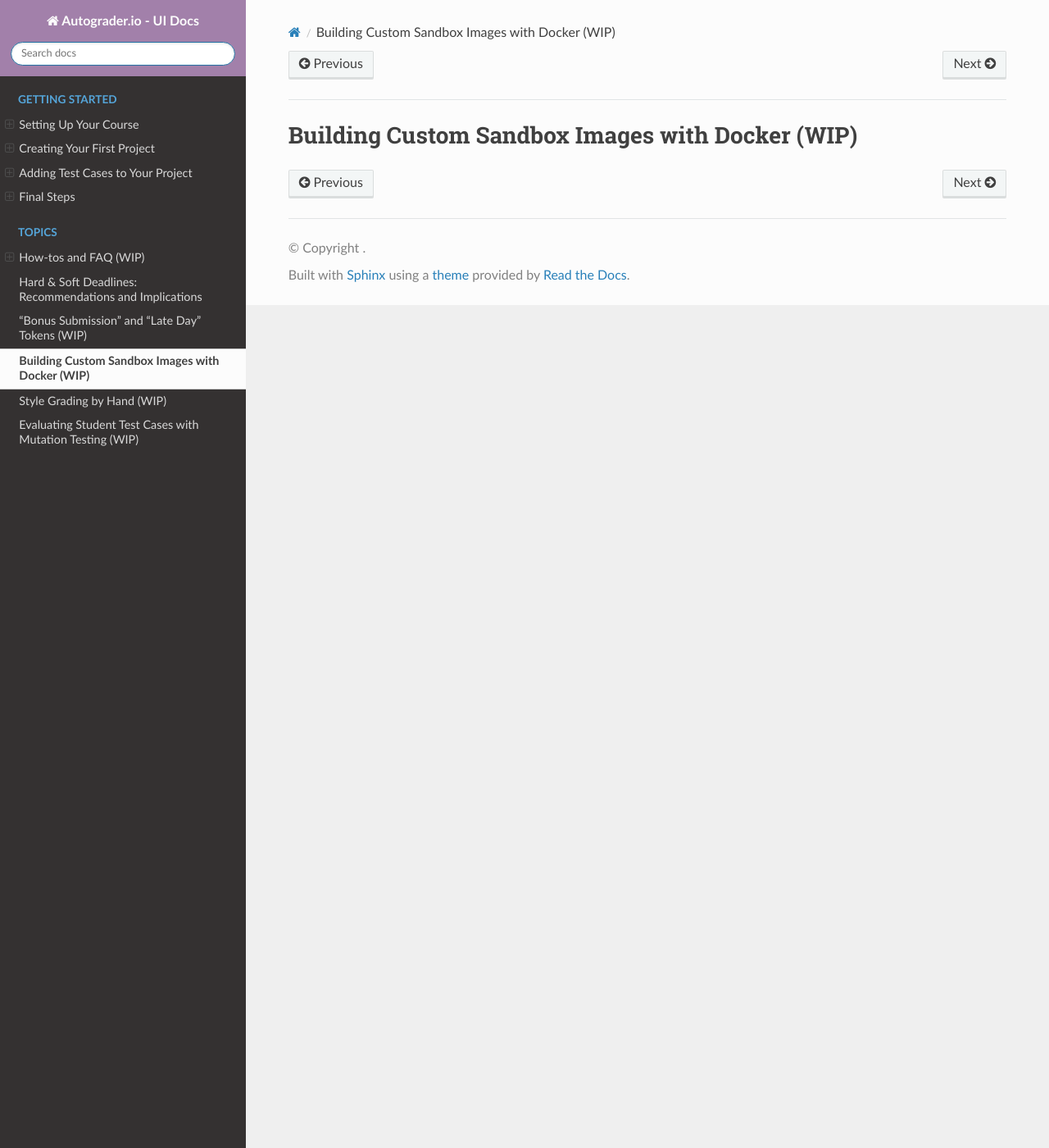
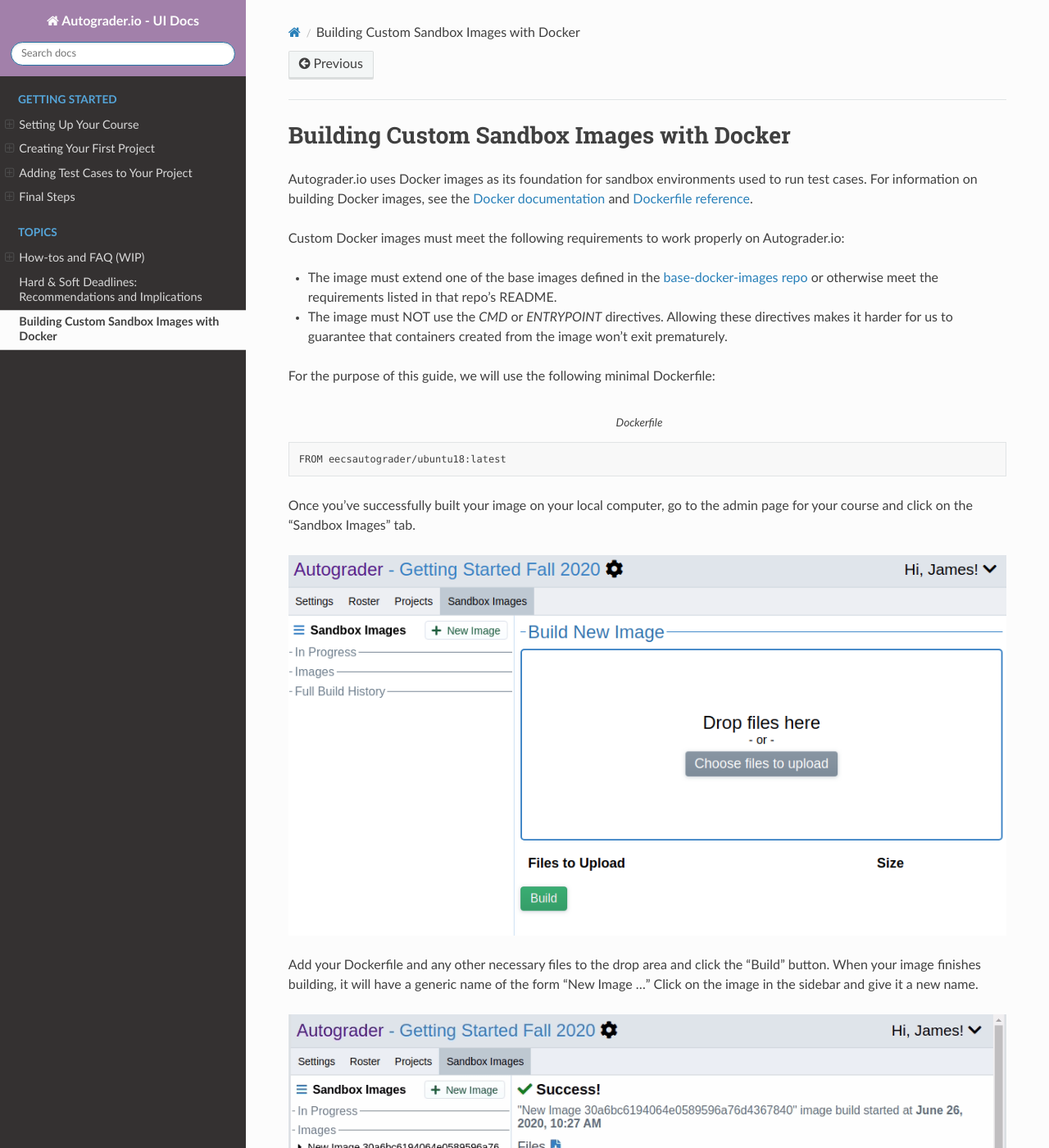
Before and after one commit to eecs-autograder/autograder.io, a Sphinx documentation site: the page built from docs/topics/custom_sandbox_images.rst, in a window 1280 px wide and 1400 px high. Shown: the whole window at 82% size. Built offline with Sphinx 7.4.7 and the Read the Docs theme 2.0.0, drawn with Linux system fonts in a browser that asks for light colours; some of the changed text lies outside the part shown.

Commit message:
Added custom sandbox image instructions.

```diff
--- a/docs/index.rst
+++ b/docs/index.rst
@@ -33,7 +33,7 @@
 
     how_tos
     topics/hard_and_soft_deadlines
-    topics/bonus_submissions_and_late_days
     topics/custom_sandbox_images
-    topics/handgrading
-    topics/mutation_testing
+..    topics/bonus_submissions_and_late_days
+..    topics/handgrading
+..    topics/mutation_testing
--- a/docs/topics/bonus_submissions_and_late_days.rst
+++ /dev/null
@@ -1,2 +0,0 @@
-"Bonus Submission" and "Late Day" Tokens (WIP)
-==============================================
--- a/docs/topics/custom_sandbox_images.rst
+++ b/docs/topics/custom_sandbox_images.rst
@@ -1,2 +1,45 @@
-Building Custom Sandbox Images with Docker (WIP)
-================================================
+Building Custom Sandbox Images with Docker
+==========================================
+Autograder.io uses Docker images as its foundation for sandbox environments
+used to run test cases. For information on building Docker images,
+see the `Docker documentation <https://docs.docker.com/get-started/>`_ and
+`Dockerfile reference <https://docs.docker.com/engine/reference/builder/>`_.
+
+Custom Docker images must meet the following requirements to work properly
+on Autograder.io:
+
+* The image must extend one of the base images defined in the
+  `base-docker-images repo <https://github.com/eecs-autograder/base-docker-images>`_
+  or otherwise meet the requirements listed in that repo's README.
+* The image must NOT use the `CMD` or `ENTRYPOINT` directives. Allowing these
+  directives makes it harder for us to guarantee that containers created from
+  the image won't exit prematurely.
+
+For the purpose of this guide, we will use the following minimal Dockerfile:
+
+.. code-block:: none
+    :caption: Dockerfile
+
+    FROM eecsautograder/ubuntu18:latest
+
+
+Once you've successfully built your image on your local computer, go to the
+admin page for your course and click on the "Sandbox Images" tab.
+
+.. image:: /pics/topics/custom_sandbox_images/sandbox_images_tab.png
+
+Add your Dockerfile and any other necessary files to the drop area and click
+the "Build" button. When your image finishes building, it will have a generic
+name of the form "New Image ..." Click on the image in the sidebar and give it
+a new name.
+
+.. image:: /pics/topics/custom_sandbox_images/rename_image.gif
+
+To rebuild an image, click on the image name in the sidebar and scroll down to
+the "Rebuild ..." section. Upload your files and click "Rebuild."
+
+To use the new image in a test suite, navigate to the admin page for your
+project. Under the "Test Cases" tab, select the test suite you want to use the
+image with and select the image in the "Sandbox environment" dropdown.
+
+.. image:: /pics/topics/custom_sandbox_images/use_custom_image.gif
--- a/docs/topics/handgrading.rst
+++ /dev/null
@@ -1,2 +0,0 @@
-Style Grading by Hand (WIP)
-===========================
--- a/docs/topics/mutation_testing.rst
+++ /dev/null
@@ -1,2 +0,0 @@
-Evaluating Student Test Cases with Mutation Testing (WIP)
-=========================================================
```
Also changed, not shown: docs/pics/topics/custom_sandbox_images/rename_image.gif (added), docs/pics/topics/custom_sandbox_images/sandbox_images_tab.png (added), docs/pics/topics/custom_sandbox_images/use_custom_image.gif (added).
